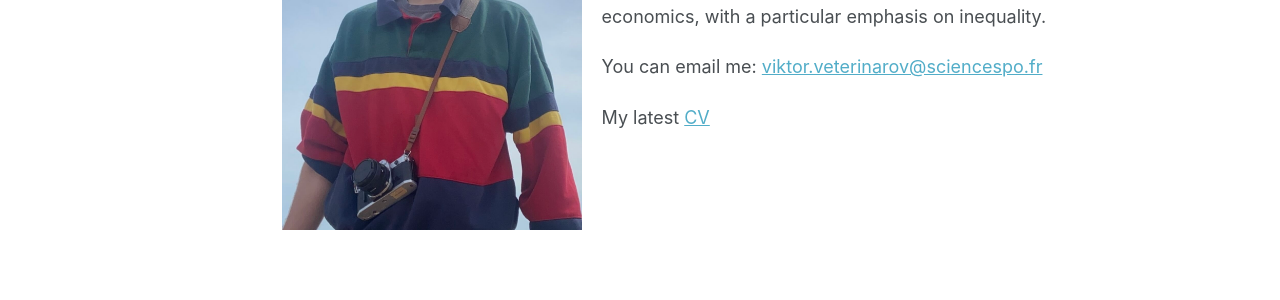
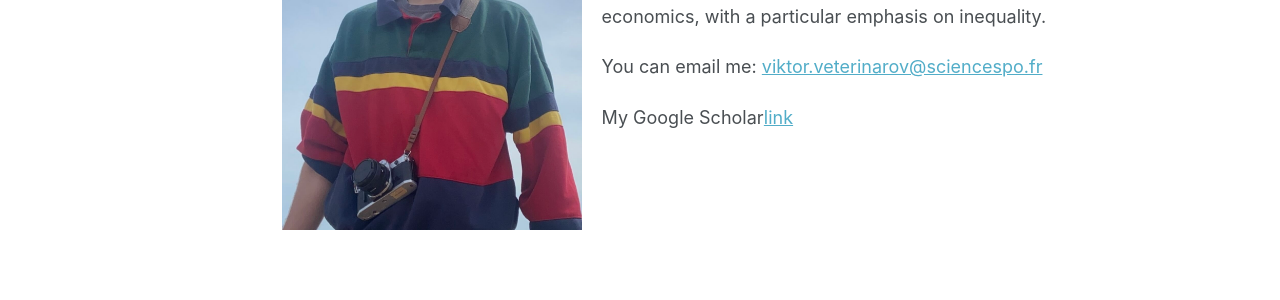
Before and after one commit to viktorveterinarov/viktorveterinarov.github.io, a Jekyll site: the page built from _pages/about.md, in a window 1280 px wide and 938 px high. Shown: the part 354-654 px from the top of the window. Built offline with Jekyll 4.4.1, drawn with Linux system fonts in a browser that asks for light colours.

Commit message:
Update about.md

```diff
--- a/_pages/about.md
+++ b/_pages/about.md
@@ -14,6 +14,6 @@ redirect_from:
     <p>Previously I worked as a Pre-Doctoral Research Assistant at the <a href="https://www.hubequalrep.org/our-team/" target="_blank">Hub for Equal Representation (H.E.R.)</a> at the LSE.</p>
     <p>My research focuses on labor and public economics, with a particular emphasis on inequality.</p>
     <p>You can email me: <a href="mailto:viktor.veterinarov@sciencespo.fr">viktor.veterinarov@sciencespo.fr</a></p>
-    <p>My latest <a href="http://viktorveterinarov.github.io/files/ViktorVeterinarovCV.pdf" target="_blank">CV</a></p>
+    <p>My Google Scholar<a href="https://scholar.google.com/citations?user=tIoH6ksAAAAJ&hl=en&oi=ao" target="_blank">link</a></p>
   </div>
 </div>
```
